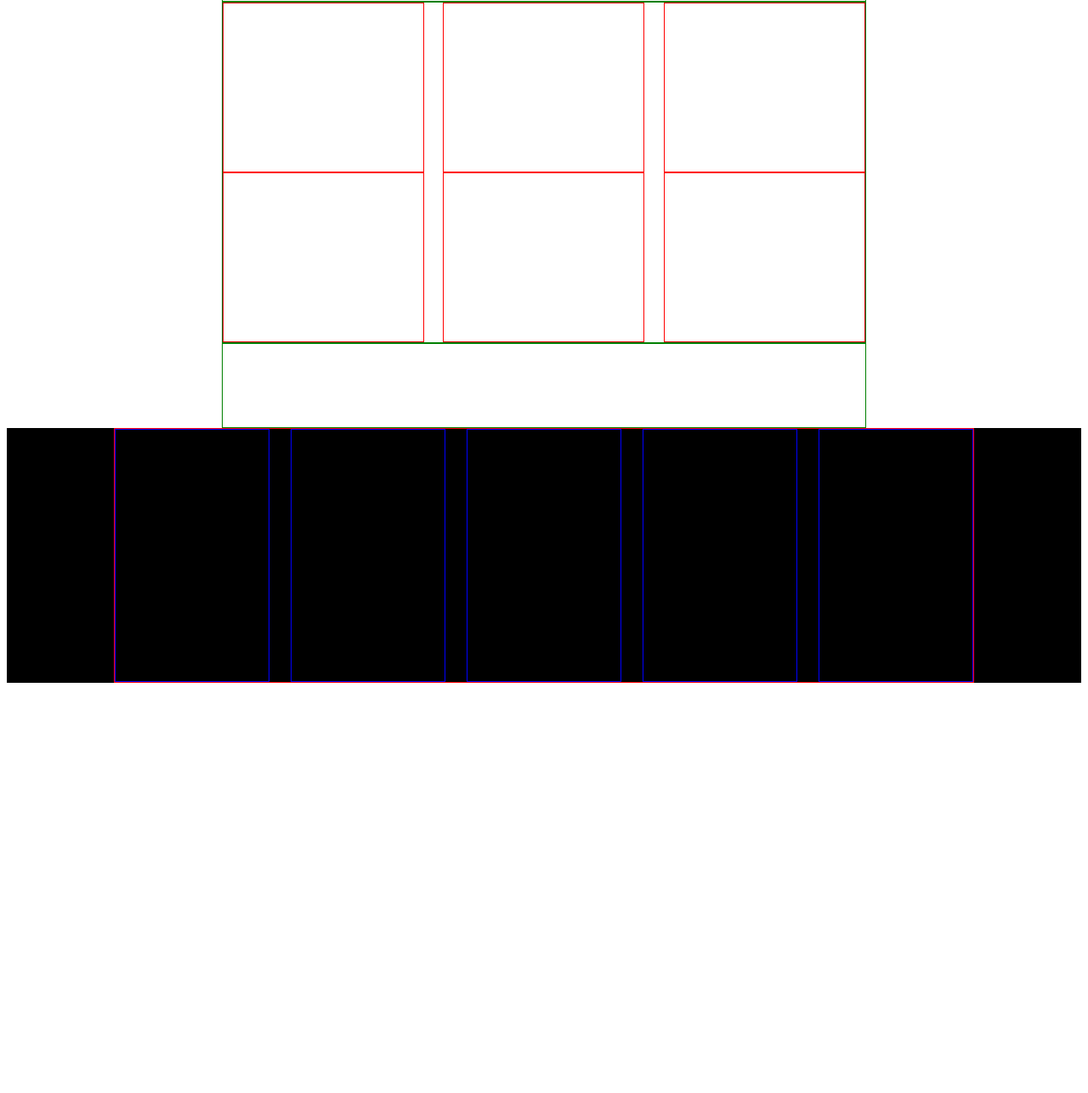
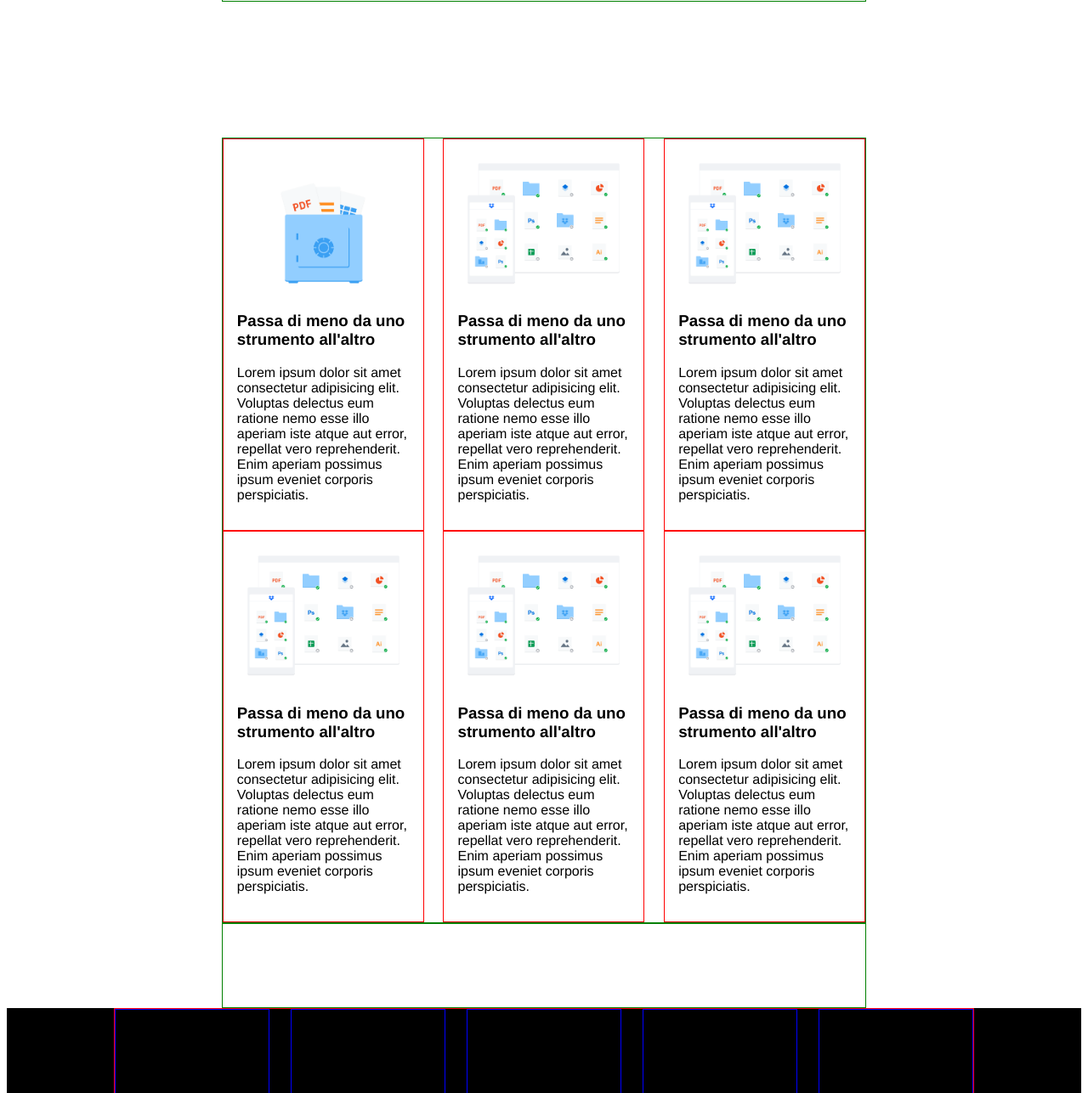
Before and after one commit to sebastianosalzillo/htmlcss-dropbox, a plain HTML site: page index.html in a window 1280 px wide. Shown: the part 2551-3838 px from the top of the page at 85% size. Before the commit the page ends 3363 px from the top, so only its background shows below. Drawn offline with Linux system fonts and the light colour scheme.

Commit message:
feat:busness section completed

```diff
--- a/index.html
+++ b/index.html
@@ -206,14 +206,17 @@
 
         <section class="container-small enterprise-small">
             <div class="enterprise-box">
-                <div class="enterprise-title"><h2>Team</h2></div>
+                <div class="enterprise-title">
+                    <h2>Team</h2>
+                </div>
                 <hr>
                 <div class="enterprise-section">
                     <div class="enterprise-left">
                         <h3>Enterprise</h5>
-                        <b> Contatta l'ufficio vendite per i prezzi</b>
-                        <br><br><br>
-                        <p>soluzioni personalizzate e supporto su misura per aiutare i professionisti nella gestione su qualsiasi scala</p>
+                            <b> Contatta l'ufficio vendite per i prezzi</b>
+                            <br><br><br>
+                            <p>soluzioni personalizzate e supporto su misura per aiutare i professionisti nella gestione
+                                su qualsiasi scala</p>
                     </div>
                     <div class="enterprise-rigt">
                         <div class="btn">contatta l'ufficio vendite</div>
@@ -226,23 +229,53 @@
         <!-- CONTATTACI -->
         <section class="container-small contact-section">
             <div class="contact-left">
-            <img src="./img/partner.png" alt="">
+                <img src="./img/partner.png" alt="">
             </div>
             <div class="contact-rigt">
                 <h3>ENtra in contatto con un partner Dropbox</h3>
-                <p>Lorem ipsum dolor sit amet consectetur adipisicing elit. Expedita id facilis adipisci deserunt reprehenderit, assumenda error, accusantium quod impedit consequuntur esse dolorum et optio quo, cum repellendus dignissimos consequatur rerum?</p>
+                <p>Lorem ipsum dolor sit amet consectetur adipisicing elit. Expedita id facilis adipisci deserunt
+                    reprehenderit, assumenda error, accusantium quod impedit consequuntur esse dolorum et optio quo, cum
+                    repellendus dignissimos consequatur rerum?</p>
                 <span class="btn">Trova un partner</span>
             </div>
 
         </section>
         <!-- BUSNESS-Section -->
         <section class="container-small flex business">
-            <div class="business-card"></div>
-            <div class="business-card"></div>
-            <div class="business-card"></div>
-            <div class="business-card"></div>
-            <div class="business-card"></div>
-            <div class="business-card"></div>
+            <div class="business-card">
+                <img src="./img/business-feature-security.png" alt="">
+                <h3>Passa di meno da uno strumento all'altro</h3>
+                <p>Lorem ipsum dolor sit amet consectetur adipisicing elit. Voluptas delectus eum ratione nemo esse illo
+                    aperiam iste atque aut error, repellat vero reprehenderit. Enim aperiam possimus ipsum eveniet
+                    corporis perspiciatis.</p>
+            </div>
+            <div class="business-card">
+                <img src="./img/business-feature-multi-device.png" alt="">
+                <h3>Passa di meno da uno strumento all'altro</h3>
+                <p>Lorem ipsum dolor sit amet consectetur adipisicing elit. Voluptas delectus eum ratione nemo esse illo
+                    aperiam iste atque aut error, repellat vero reprehenderit. Enim aperiam possimus ipsum eveniet
+                    corporis perspiciatis.</p>
+            </div>
+            <div class="business-card"> <img src="./img/business-feature-multi-device.png" alt="">
+                <h3>Passa di meno da uno strumento all'altro</h3>
+                <p>Lorem ipsum dolor sit amet consectetur adipisicing elit. Voluptas delectus eum ratione nemo esse illo
+                    aperiam iste atque aut error, repellat vero reprehenderit. Enim aperiam possimus ipsum eveniet
+                    corporis perspiciatis.</p></div>
+            <div class="business-card"> <img src="./img/business-feature-multi-device.png" alt="">
+                <h3>Passa di meno da uno strumento all'altro</h3>
+                <p>Lorem ipsum dolor sit amet consectetur adipisicing elit. Voluptas delectus eum ratione nemo esse illo
+                    aperiam iste atque aut error, repellat vero reprehenderit. Enim aperiam possimus ipsum eveniet
+                    corporis perspiciatis.</p></div>
+            <div class="business-card"> <img src="./img/business-feature-multi-device.png" alt="">
+                <h3>Passa di meno da uno strumento all'altro</h3>
+                <p>Lorem ipsum dolor sit amet consectetur adipisicing elit. Voluptas delectus eum ratione nemo esse illo
+                    aperiam iste atque aut error, repellat vero reprehenderit. Enim aperiam possimus ipsum eveniet
+                    corporis perspiciatis.</p></div>
+            <div class="business-card"> <img src="./img/business-feature-multi-device.png" alt="">
+                <h3>Passa di meno da uno strumento all'altro</h3>
+                <p>Lorem ipsum dolor sit amet consectetur adipisicing elit. Voluptas delectus eum ratione nemo esse illo
+                    aperiam iste atque aut error, repellat vero reprehenderit. Enim aperiam possimus ipsum eveniet
+                    corporis perspiciatis.</p></div>
         </section>
 
 
--- a/style/style.css
+++ b/style/style.css
@@ -254,20 +254,7 @@ header {
 
 
 
-/* <!-- BUSNESS-Section --> */
 
-.business-card {
-    width: calc(94%/3);
-    /* debug */
-
-    border: 1px solid red;
-    min-height: 200px;
-}
-
-.business {
-    flex-wrap: wrap;
-    justify-content: space-between;
-}
 
 .card-title {
     text-align: center;
@@ -362,6 +349,30 @@ margin: 0 auto;
 
 }
 
+
+/* BUSNESS_SECTION */
+
+/* <!-- BUSNESS-Section --> */
+
+.business-card {
+   padding: 1em 1em ;
+    width: calc(94%/3);
+    /* debug */
+
+    border: 1px solid red;
+    min-height: 200px;
+}
+
+.business {
+
+    margin-top: 10em;
+    flex-wrap: wrap;
+    justify-content: space-between;
+}
+.business-card img {
+    width: 100%;
+}
+
 /* FOOTER */
 
 footer {
```
